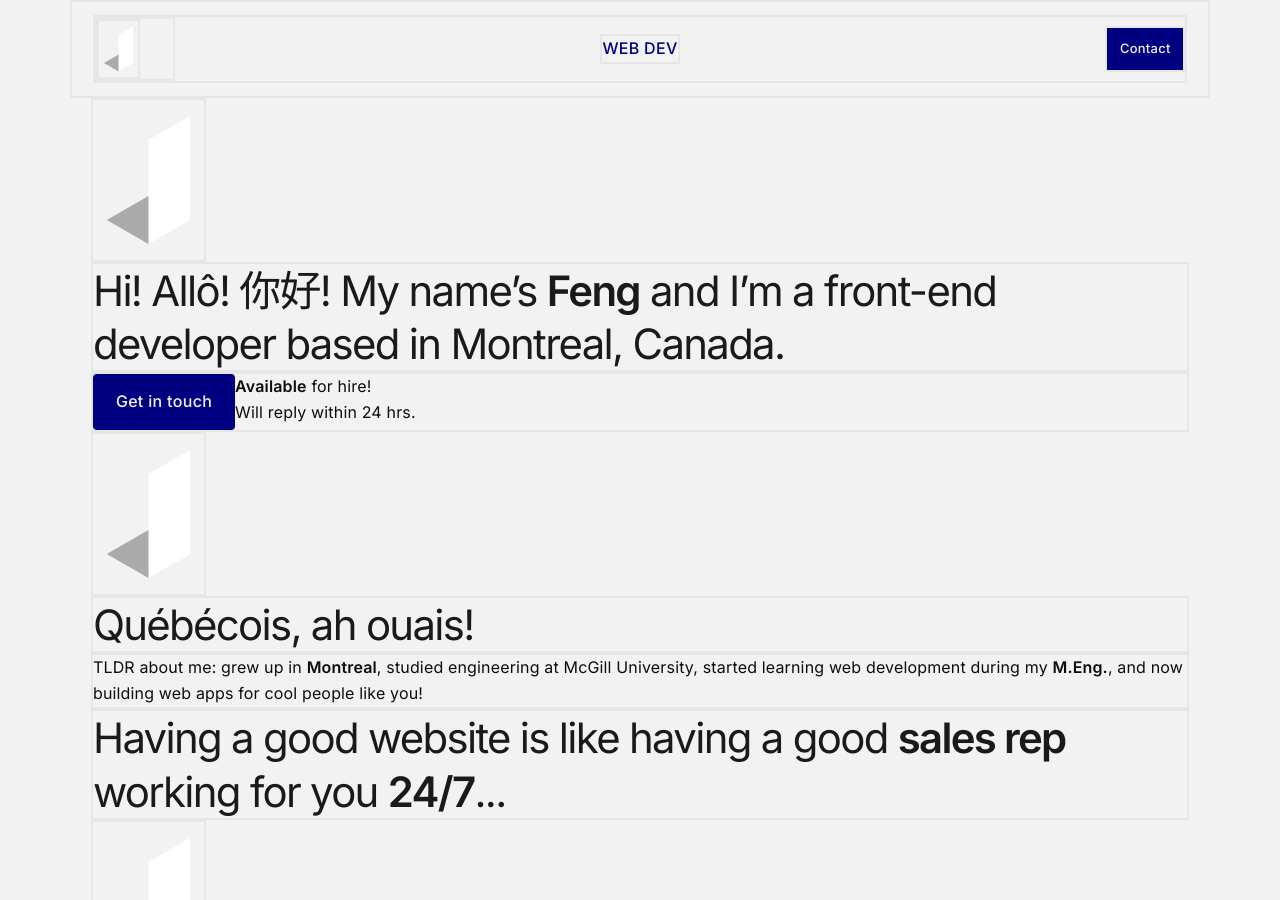
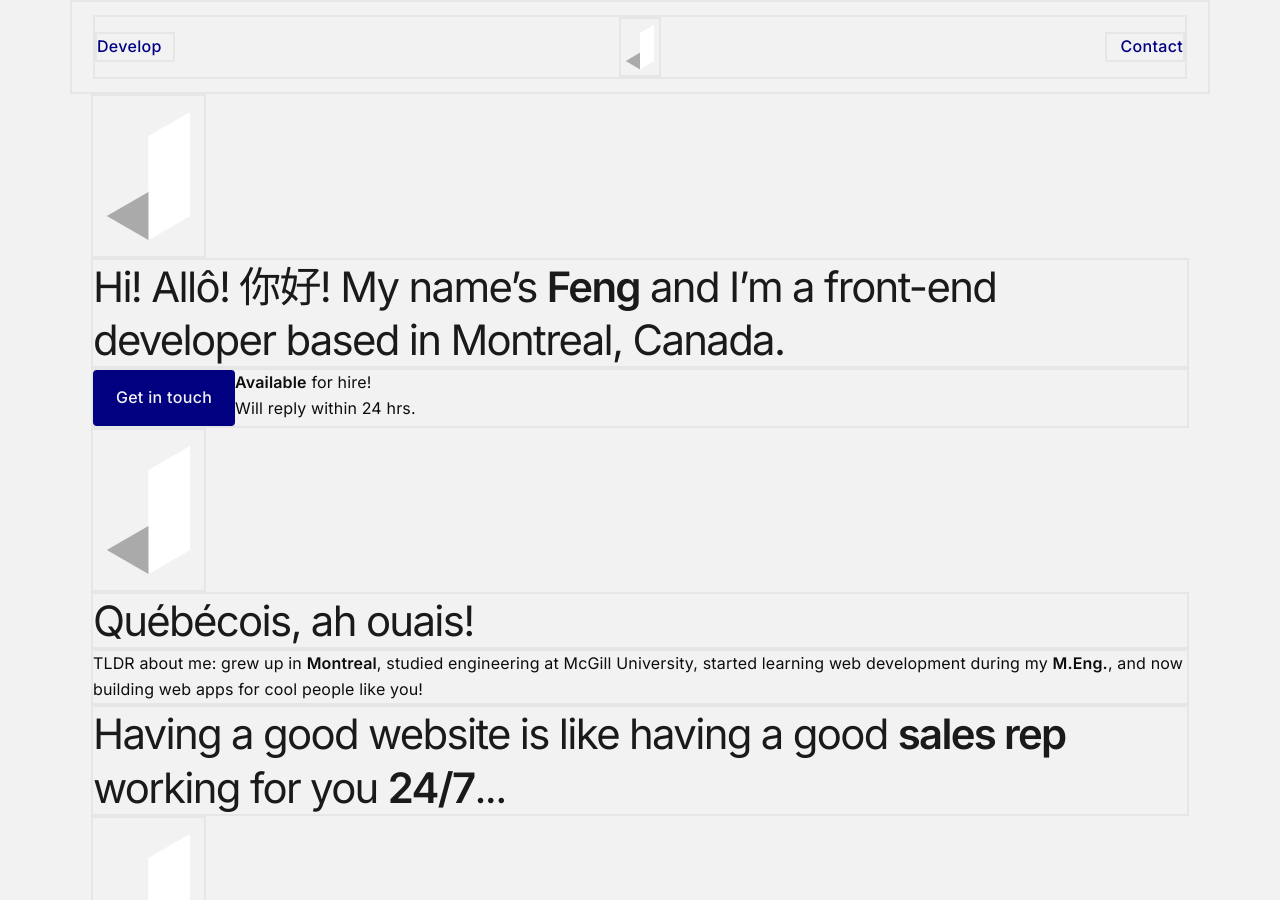
Before and after one commit to jingtianfeng/jtfeng-personal-1, a Jekyll site: the page built from index.html, in a window 1280 px wide and 900 px high. Built offline with Jekyll 4.4.1, drawn with Linux system fonts in a browser that asks for light colours.

Commit message:
Update nav-top: change layout

```diff
--- a/_includes/nav-top.html
+++ b/_includes/nav-top.html
@@ -1,18 +1,16 @@
 <nav id="nav-top">
     <div class="border container py-2">
         <div class="border d-flex align-items-center justify-content-between">
-            <div class="border"
-                 style="width: 80px">
-                <img src="/assets/img/logo.png" alt="Website logo"
-                     height="60" width="auto"
-                     class="border">
-            </div>
             <a href="/"
-               class="border">
-                WEB DEV
+               class="border"
+               style="width: 80px">
+                Develop
             </a>
+            <img src="/assets/img/logo.png" alt="Website logo"
+                 height="60" width="auto"
+                 class="border">
             <a href="#footer"
-               class="border btn btn-primary btn-sm"
+               class="border text-end"
                style="width: 80px">
                 Contact
             </a>
```
